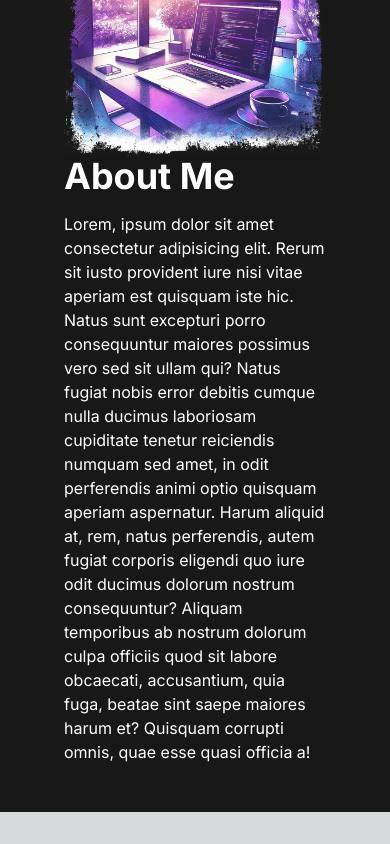
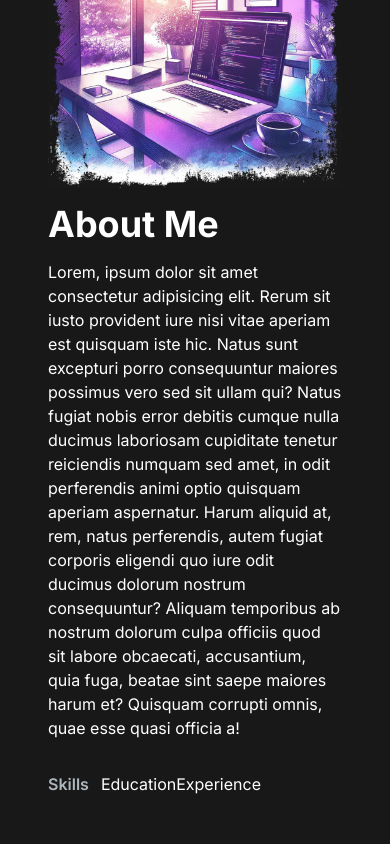
Before and after one commit to JaRoD41/jarod41-portfolio, a Next.js app: page / in a window 390 px wide. Shown: the part 784-1628 px from the top of the page. Before the commit the page ends 1596 px from the top, so only its background shows below. Built offline with nearby package versions, Linux system fonts and the light colour scheme.

Commit message:
add margin top on h2 About Me on mobile

```diff
--- a/src/components/AboutSection.jsx
+++ b/src/components/AboutSection.jsx
@@ -4,12 +4,25 @@ import Image from 'next/image'
 const AboutSection = () => {
 	return (
 		<section className='text-white'>
-			<div className='md:grid md:grid-cols-2 gap-8 items-center py-8 px-4 xl:gap-16 sm:py-16 xl:px-16'>
+			<div className='md:grid md:grid-cols-2 gap-8 items-center py-8  xl:gap-16 sm:py-16 xl:px-16'>
 				<Image src='/images/desk-181818.png' alt='about' width={500} height={500} />
-        <div>
-          <h2 className='text-4xl font-bold text-white mb-4'>About Me</h2>
-          <p className='text-base md:text-lg'>Lorem, ipsum dolor sit amet consectetur adipisicing elit. Rerum sit iusto provident iure nisi vitae aperiam est quisquam iste hic. Natus sunt excepturi porro consequuntur maiores possimus vero sed sit ullam qui? Natus fugiat nobis error debitis cumque nulla ducimus laboriosam cupiditate tenetur reiciendis numquam sed amet, in odit perferendis animi optio quisquam aperiam aspernatur. Harum aliquid at, rem, natus perferendis, autem fugiat corporis eligendi quo iure odit ducimus dolorum nostrum consequuntur? Aliquam temporibus ab nostrum dolorum culpa officiis quod sit labore obcaecati, accusantium, quia fuga, beatae sint saepe maiores harum et? Quisquam corrupti omnis, quae esse quasi officia a!</p>
-        </div>
+				<div>
+					<h2 className='text-4xl font-bold text-white mb-4 mt-4 sm:mt-0'>About Me</h2>
+					<p className='text-base md:text-lg'>
+						Lorem, ipsum dolor sit amet consectetur adipisicing elit. Rerum sit iusto provident iure nisi vitae aperiam
+						est quisquam iste hic. Natus sunt excepturi porro consequuntur maiores possimus vero sed sit ullam qui?
+						Natus fugiat nobis error debitis cumque nulla ducimus laboriosam cupiditate tenetur reiciendis numquam sed
+						amet, in odit perferendis animi optio quisquam aperiam aspernatur. Harum aliquid at, rem, natus perferendis,
+						autem fugiat corporis eligendi quo iure odit ducimus dolorum nostrum consequuntur? Aliquam temporibus ab
+						nostrum dolorum culpa officiis quod sit labore obcaecati, accusantium, quia fuga, beatae sint saepe maiores
+						harum et? Quisquam corrupti omnis, quae esse quasi officia a!
+					</p>
+					<div className='flex flex-row mt-8'>
+						<span className='text-[#ADB7BE] mr-3 font-semibold hover:text-white'>Skills</span>
+						<span>Education</span>
+						<span>Experience</span>
+					</div>
+				</div>
 			</div>
 		</section>
 	)
```
